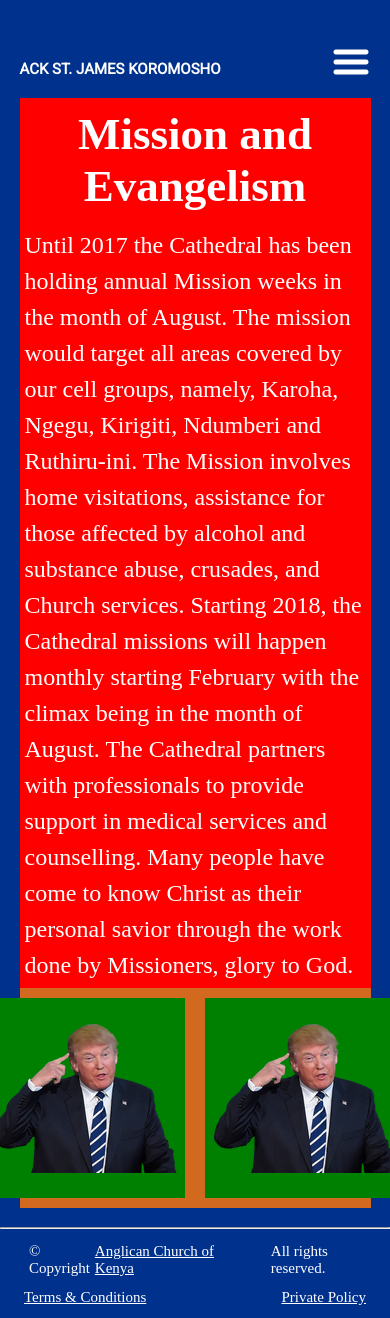
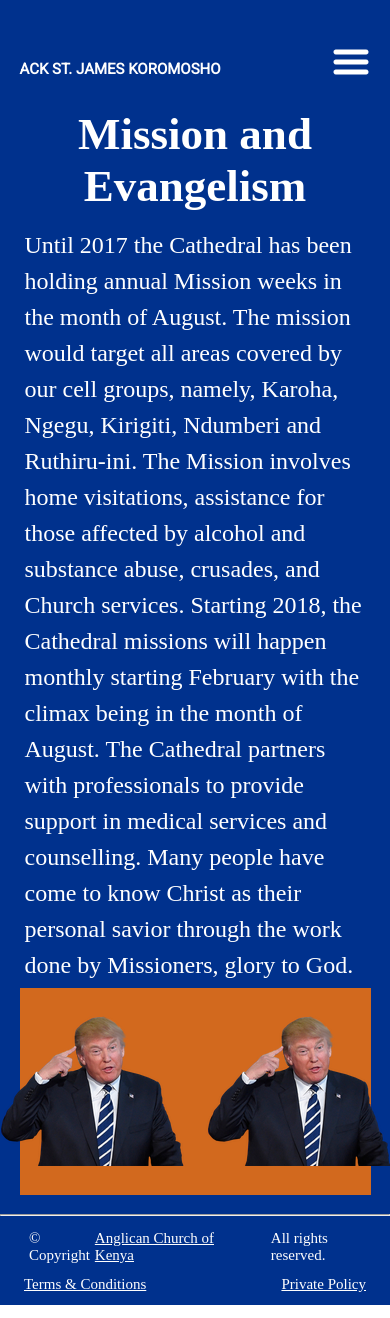
Before and after one commit to KipletingEdwin/Koromosho, a React (Vite) app: page /mission in a window 390 px wide. Built offline with nearby package versions, Linux system fonts and the light colour scheme.

Commit message:
remove background color

```diff
--- a/src/components/Evangelism/Evangelism.module.css
+++ b/src/components/Evangelism/Evangelism.module.css
@@ -6,7 +6,7 @@
 }
 
 .descriptionContainer{
-    background-color: red;
+    /* background-color: red; */
     margin: 2% 5%;
     display: flex;
     flex-direction: row;
@@ -42,7 +42,6 @@
 }
 
 .descriptionImage img{
-    background-color: green;
     margin: 10px;
 }
 
@@ -67,8 +66,10 @@
     }
 
     .descriptionImage img{
-        /* margin: 2%; */
+        margin: 1%;
         height: auto;
+
+        /* background-color: green; */
 
     }
 
```
